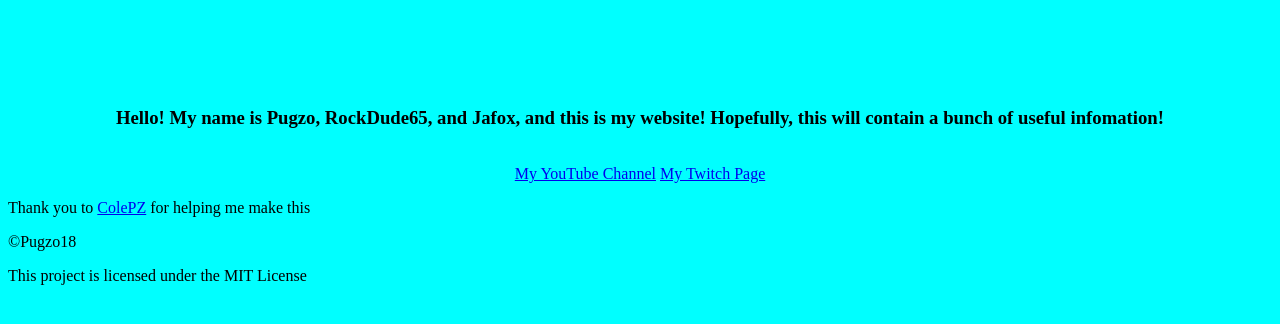
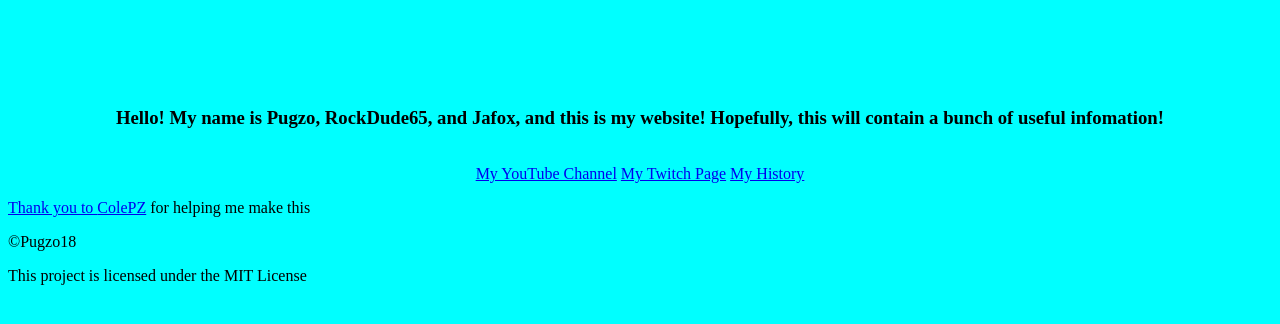
Before and after one commit to Pugzo/pugzo.github.io, a plain HTML site: page index.html in a window 1280 px wide. Drawn offline with Linux system fonts and the light colour scheme.

Commit message:
Update index.html

```diff
--- a/index.html
+++ b/index.html
@@ -9,6 +9,7 @@
   <br />
   <a href="https://www.youtube.com/channel/UCbK1q6o-BLhrQp7d3MG1NqQ?view_as=subscriber">My YouTube Channel</a>
   <a href="https://www.twitch.tv/dfnpugzo">My Twitch Page</a>
+  <a href="https://www.pugzo.github.io/historyYT.html">My History
     </center>
        <header>
            <p>Thank you to <a href="https://github.com/ColePZ" target="_blank">ColePZ</a> for helping me make this</p>
```
